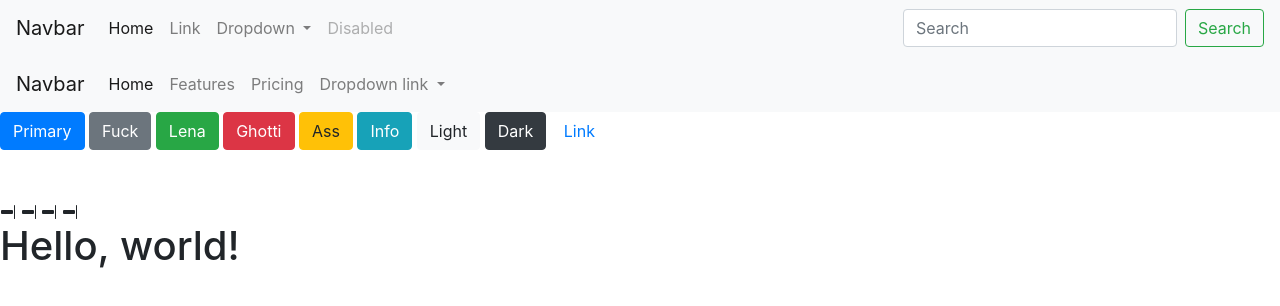
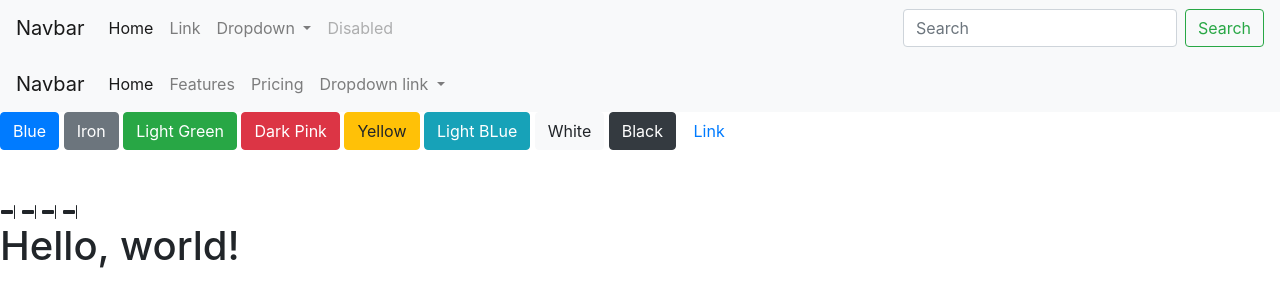
Before and after one commit to GodsWilll/sampleRepo, a plain HTML site: page website/index.html in a window 1280 px wide. Drawn offline with nearby package versions, Linux system fonts and the light colour scheme.

Commit message:
renamed button based on their color

```diff
--- a/website/index.html
+++ b/website/index.html
@@ -78,14 +78,14 @@
         </div>
       </nav>
 
-      <button type="button" class="btn btn-primary">Primary</button>
-<button type="button" class="btn btn-secondary">Fuck</button>
-<button type="button" class="btn btn-success">Lena</button>
-<button type="button" class="btn btn-danger">Ghotti</button>
-<button type="button" class="btn btn-warning">Ass</button>
-<button type="button" class="btn btn-info">Info</button>
-<button type="button" class="btn btn-light">Light</button>
-<button type="button" class="btn btn-dark">Dark</button>
+      <button type="button" class="btn btn-primary">Blue</button>
+<button type="button" class="btn btn-secondary">Iron</button>
+<button type="button" class="btn btn-success">Light Green</button>
+<button type="button" class="btn btn-danger">Dark Pink</button>
+<button type="button" class="btn btn-warning">Yellow</button>
+<button type="button" class="btn btn-info">Light BLue</button>
+<button type="button" class="btn btn-light">White</button>
+<button type="button" class="btn btn-dark">Black</button>
 
 <button type="button" class="btn btn-link">Link</button>
 
```
